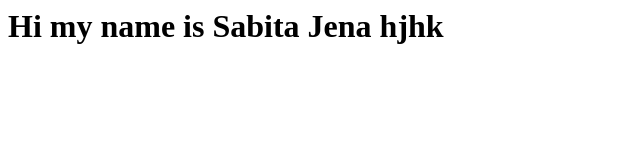
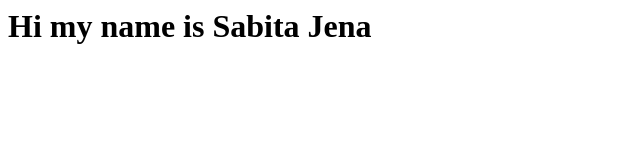
Before and after one commit to Sabita4423/Sabita4423.github.io, a plain HTML site: page index.html in a window 1280 px wide. Shown: the whole page, without its empty margins (0-640 px from the left). Drawn offline with Linux system fonts and the light colour scheme.

Commit message:
index file

```diff
--- a/index.html
+++ b/index.html
@@ -1 +1 @@
-<h1> Hi my name is Sabita Jena hjhk  </h1>
+<h1> Hi my name is Sabita Jena </h1>
```
